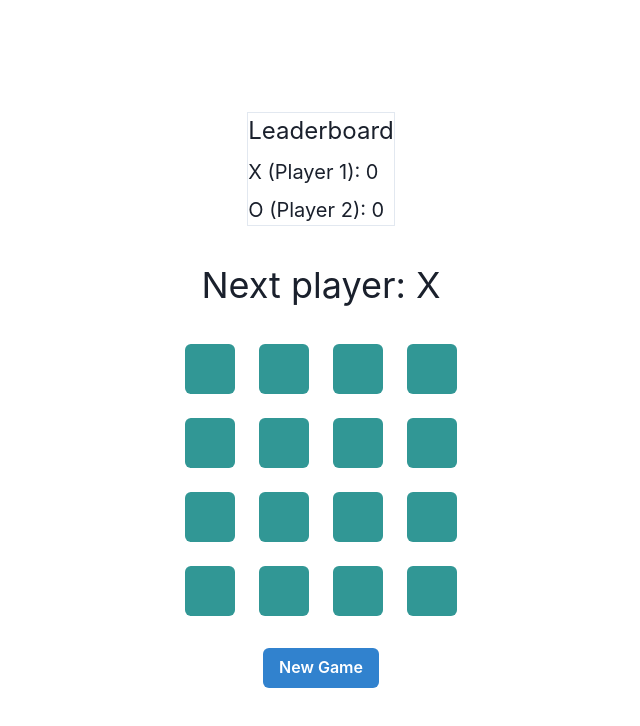
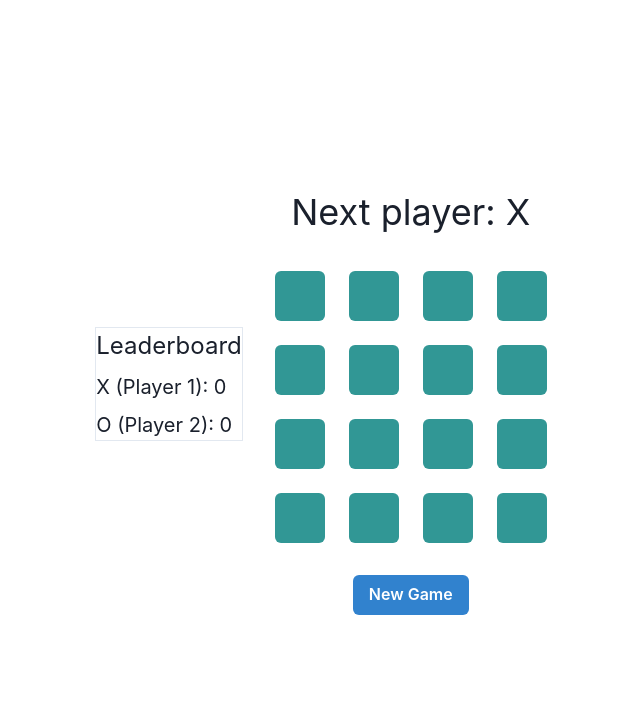
Before and after one commit to GPT-Engineer-App/tic-tac-toe-fun-zone, a React (Vite) app: page / in a window 1280 px wide. Shown: the top 726 px of the page, without its empty margins (319-959 px from the left). Built offline with nearby package versions, Linux system fonts and the light colour scheme.

Commit message:
move the leaderboard so that it is to the left of the game board
Moved the leaderboard to the left of the game board by changing the `Flex` direction to `row` and wrapping the game board elements in their own `Flex` container.

```diff
--- a/src/pages/Index.jsx
+++ b/src/pages/Index.jsx
@@ -90,8 +90,9 @@ const Index = () => {
   );
 
   return (
-    <Flex direction="column" align="center" justify="center" h="100vh">
+    <Flex h="100vh" direction={{ base: "column", md: "row" }} justify="center" align="center" wrap="wrap">
       <Leaderboard />
+      <Flex direction="column" align="center" justify="center" ml={{ md: 8 }}>
         <Text fontSize="4xl" mb="8">
           {winner ? `Winner: ${winner}` : `Next player: ${xIsNext ? "X" : "O"}`}
         </Text>
@@ -106,6 +107,7 @@ const Index = () => {
           New Game
         </Button>
       </Flex>
+    </Flex>
   );
 };
 
```
Lines whose indentation alone changed are shown as unchanged.
